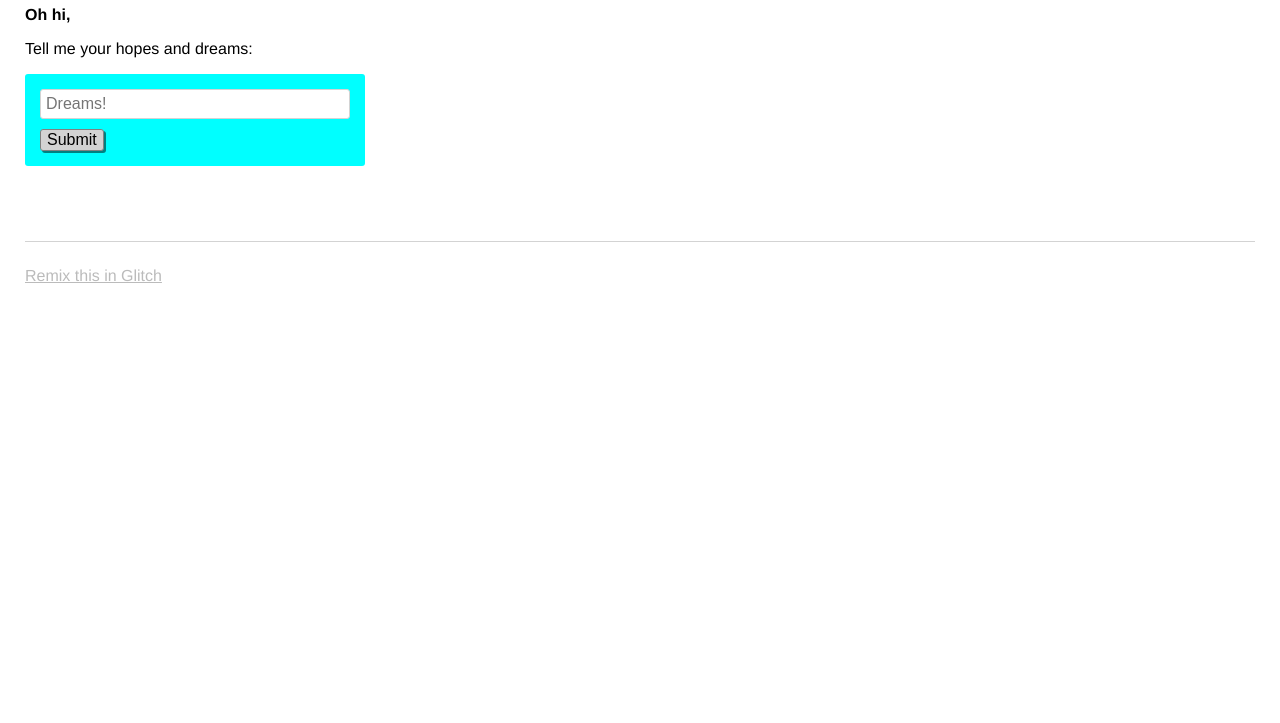
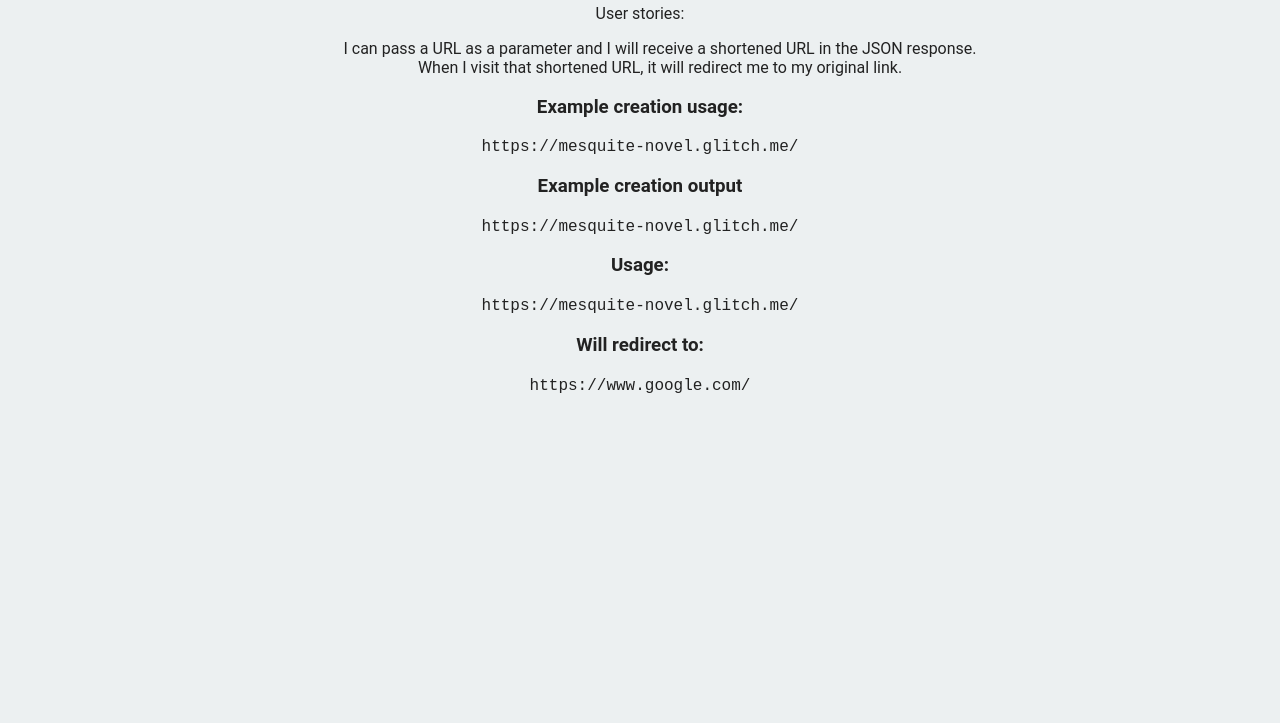
Before and after one commit to Suzanne923/FCC-URL-Shortener-Microservice, a website: page views/index.html in a window 1280 px wide. Shown: the part 77-800 px from the top of the page. Drawn offline with nearby package versions, Linux system fonts and the light colour scheme; no server answers.

Commit message:
🎮📫 Checkpoint views/index.html:692490/184 public/client.js:692490/1 README.md:692490/15 package.json:692490/8 server.js:692490/5 public/style.css:692490/1

```diff
--- a/public/client.js
+++ /dev/null
@@ -1,26 +0,0 @@
-// client-side js
-// run by the browser each time your view template is loaded
-
-// by default, you've got jQuery,
-// add other scripts at the bottom of index.html
-
-$(function() {
-  console.log('hello world :o');
-
-  $.get('/dreams', function(dreams) {
-    dreams.forEach(function(dream) {
-      $('<li></li>').text(dream).appendTo('ul#dreams');
-    });
-  });
-
-  $('form').submit(function(event) {
-    event.preventDefault();
-    var dream = $('input').val();
-    $.post('/dreams?' + $.param({dream: dream}), function() {
-      $('<li></li>').text(dream).appendTo('ul#dreams');
-      $('input').val('');
-      $('input').focus();
-    });
-  });
-
-});
--- a/public/style.css
+++ b/public/style.css
@@ -1,82 +1,27 @@
-/* styles */
-/* called by your view template */
-
-/* You might want to try something fancier: */
-/* less: http://lesscss.org/ */
-
-* {
-  box-sizing: border-box;
+body {
+	font-family: 'Roboto', sans-serif;
+	font-size: 16px;
+	color: #222;
+	background-color: #ECF0F1;
+	text-align: center;
 }
 
-body {
-  font-family: helvetica, arial, sans-serif;
-  margin: 25px;
+.container {
+	padding: 0;
+	margin-top: 40px;
 }
 
-h1 {
-  font-weight: bold;
-  color: pink;
+.footer {
+	margin-top: 60px;
 }
 
-.bold {
-  font-weight: bold;
+ol {
+	list-style-position: inside;
+}
+ul {
+	list-style-type: none;
 }
 
-p {
-  max-width: 600px;
+a {
+	color: #2574A9;
 }
-
-form {
-  margin-bottom: 25px;
-  padding: 15px;
-  background-color: cyan;
-  display: inline-block;
-  width: 100%;
-  max-width: 340px;
-  border-radius: 3px;
-}
-
-input {
-  display: block;
-  margin-bottom: 10px;
-  padding: 5px;
-  width: 100%;
-  border: 1px solid lightgrey;
-  border-radius: 3px;
-  font-size: 16px;
-}
-
-button {
-  font-size: 16px;
-  border-radius: 3px;
-  background-color: lightgrey;
-  border: 1px solid grey;
-  box-shadow: 2px 2px teal;
-  cursor: pointer;
-}
-
-button:hover {
-  background-color: yellow;
-}
-
-button:active {
-  box-shadow: none;
-}
-
-li {
-  margin-bottom: 5px;
-}
-
-footer {
-  margin-top: 50px;
-  padding-top: 25px;
-  border-top: 1px solid lightgrey;
-}
-
-footer > a {
-  color: #BBBBBB;
-}
-
-.nicejob {
-  text-decoration: line-through;
-}
--- a/views/index.html
+++ b/views/index.html
@@ -1,54 +1,29 @@
-<!-- This is a static file -->
-<!-- served from your routes in server.js -->
-
-<!-- You might want to try something fancier: -->
-<!-- html/nunjucks docs: https://mozilla.github.io/nunjucks/ -->
-<!-- pug: https://pugjs.org/ -->
-<!-- haml: http://haml.info/ -->
-<!-- hbs(handlebars): http://handlebarsjs.com/ -->
-
 <!DOCTYPE html>
 <html>
   <head>
-    <title>Welcome to Glitch!</title>
-    <meta name="description" content="A cool thing made with Glitch">
-    <link id="favicon" rel="icon" href="https://glitch.com/edit/favicon-app.ico" type="image/x-icon">
+    <title>FCC Backend Challenges | Request Header Parser Microservice</title>
     <meta charset="utf-8">
     <meta http-equiv="X-UA-Compatible" content="IE=edge">
     <meta name="viewport" content="width=device-width, initial-scale=1">
     <link rel="stylesheet" href="/style.css">
+    <link rel="stylesheet prefetch" href="https://maxcdn.bootstrapcdn.com/font-awesome/4.4.0/css/font-awesome.min.css">
   </head>
   <body>
-    <header>
-      <h1>
-        A Dream of the Future
-      </h1>
-    </header>
-
-    <main>
-      <p class="bold">Oh hi,</p>
-      <p>Tell me your hopes and dreams:</p>
-      <form>
-        <input type="text" maxlength="100" placeholder="Dreams!">
-        <button type="submit">Submit</button>
-      </form>
-      <section class="dreams">
-        <ul id="dreams">
-        </ul>
-      </section>
-    </main>
-
-    <footer>
-      <a href="https://glitch.com">
-        Remix this in Glitch
-      </a>
-    </footer>
-
-    <!-- Your web-app is https, so your scripts need to be too -->
-    <script src="https://code.jquery.com/jquery-2.2.1.min.js"
-            integrity="sha256-gvQgAFzTH6trSrAWoH1iPo9Xc96QxSZ3feW6kem+O00="
-            crossorigin="anonymous"></script>
-    <script src="/client.js"></script>
-
+    <h1 class="header">FreeCodeCamp API Basejump: URL Shortener Microservice</h1>
+    <blockquote>
+      <p>User stories:</p>
+      <ul>
+        <li>I can pass a URL as a parameter and I will receive a shortened URL in the JSON response.</li>
+        <li>When I visit that shortened URL, it will redirect me to my original link.</li>
+      </ul>
+    </blockquote>
+    <h3>Example creation usage:</h3>
+    <code>https://mesquite-novel.glitch.me/</code>
+    <h3>Example creation output</h3>
+    <code>https://mesquite-novel.glitch.me/</code>
+    <h3>Usage:</h3>
+    <code>https://mesquite-novel.glitch.me/</code>
+    <h3>Will redirect to:</h3>
+    <code>https://www.google.com/</code>
   </body>
 </html>
```
Also changed, not shown: package.json (+5 -14 lines), server.js (+9 -35 lines), .config/configstore/update-notifier-npm.json, README.md.
